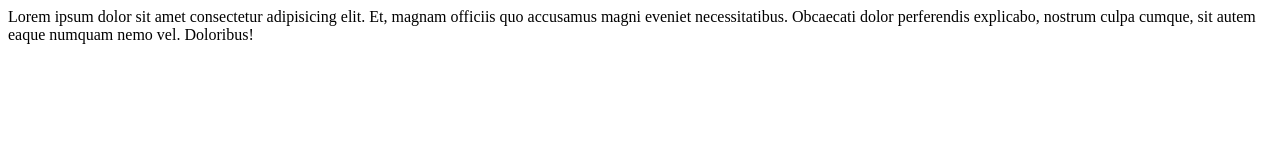
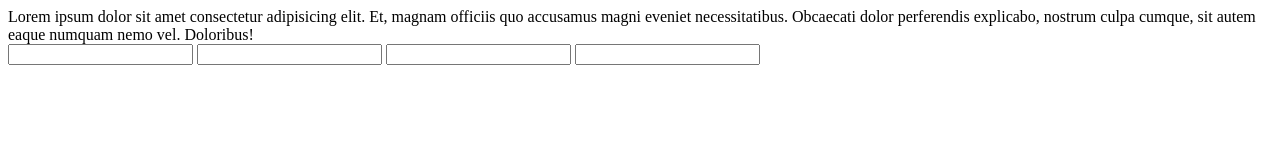
Before and after one commit to Jjcastiblanco/docs, a plain HTML site: page index.html in a window 1280 px wide. Drawn offline with Linux system fonts and the light colour scheme.

Commit message:
se crea formulario

```diff
--- a/index.html
+++ b/index.html
@@ -15,4 +15,11 @@
     Lorem ipsum dolor sit amet consectetur adipisicing elit. Et, magnam officiis quo accusamus magni eveniet necessitatibus. Obcaecati dolor perferendis explicabo, nostrum culpa cumque, sit autem eaque numquam nemo vel. Doloribus!
 </article>
 
+<form>
+    <input type="text" name="name" id="nameUser">
+    <input type="text" name="lasName" id="lastNameUser">
+    <input type="number" name="cel" id="celUser">
+    <input type="email" name="email" id="emailUser">
+</form>
+
 </html>
```
